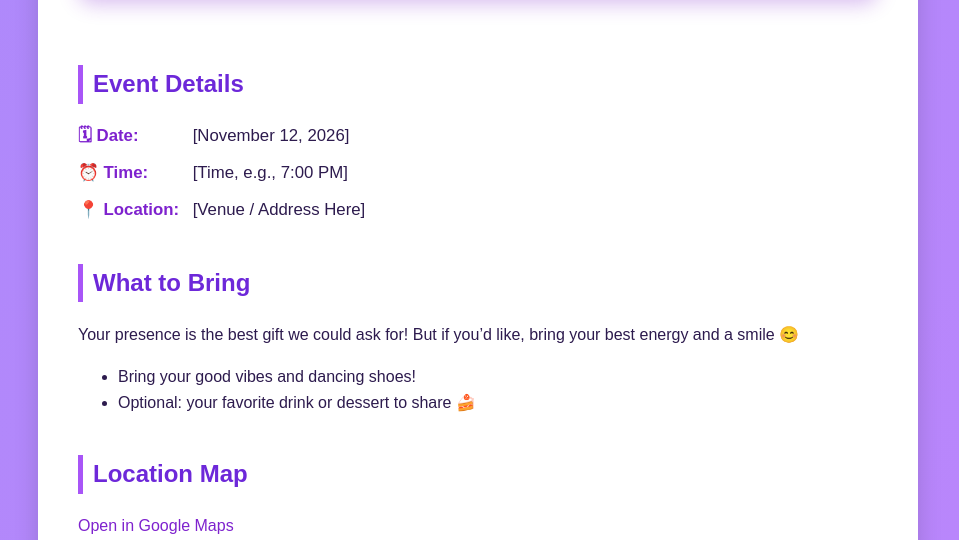
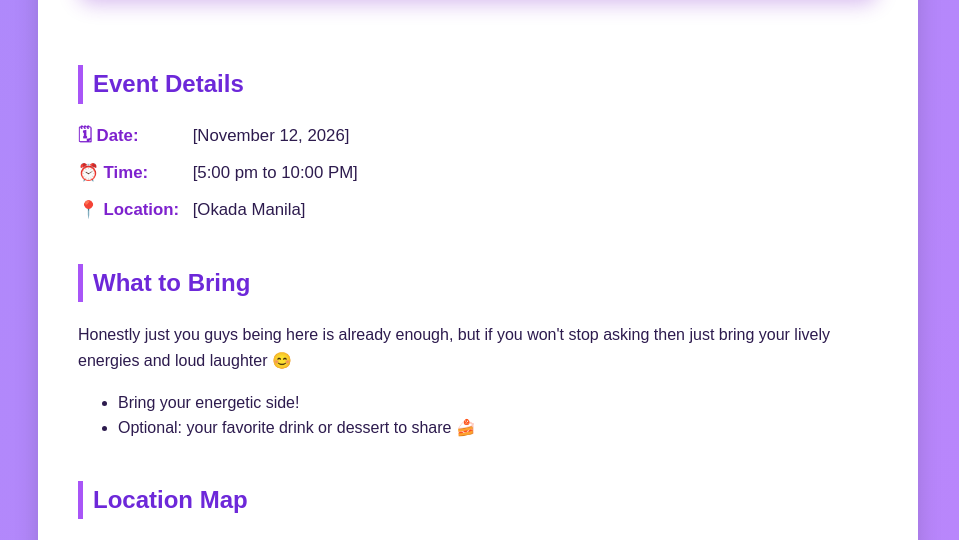
Before and after one commit to KylePatrickNavarro/Birthday-Invitation, a plain HTML site: page index.html in a window 1280 px wide. Shown: the part 1079-1619 px from the top of the page, without its empty margins (162-1121 px from the left). Drawn offline with Linux system fonts and the light colour scheme.

Commit message:
Update index.html

```diff
--- a/index.html
+++ b/index.html
@@ -97,8 +97,8 @@
   <div class="container">
 
     <header>
-      <h1>You’re Invited to [Name]’s 18th Birthday!</h1>
-      <p class="subtitle">Join us for a magical night filled with laughter, memories, and purple vibes 💜</p>
+      <h1>You’re Invited to  Kyle’s 18th Birthday!</h1>
+      <p class="subtitle">Join me in my special day as i become a young adult 💜</p>
     </header>
 
     <img src="470188050_122116918688593062_1063274975274822548_n.jpg" alt="Birthday Celebration" class="event-image">
@@ -107,16 +107,16 @@
       <h2>Event Details</h2>
       <ul class="details-list">
         <li><strong>🗓 Date:</strong> [November 12, 2026]</li>
-        <li><strong>⏰ Time:</strong> [Time, e.g., 7:00 PM]</li>
-        <li><strong>📍 Location:</strong> [Venue / Address Here]</li>
+        <li><strong>⏰ Time:</strong> [5:00 pm to 10:00 PM]</li>
+        <li><strong>📍 Location:</strong> [Okada Manila]</li>
       </ul>
     </section>
 
     <section id="bring-info">
       <h2>What to Bring</h2>
-      <p>Your presence is the best gift we could ask for! But if you’d like, bring your best energy and a smile 😊</p>
+      <p> Honestly just you guys being here is already enough, but if you won't stop asking then just bring your lively energies and loud laughter 😊</p>
       <ul>
-        <li>Bring your good vibes and dancing shoes!</li>
+        <li>Bring your energetic side! </li>
         <li>Optional: your favorite drink or dessert to share 🍰</li>
       </ul>
     </section>
```
